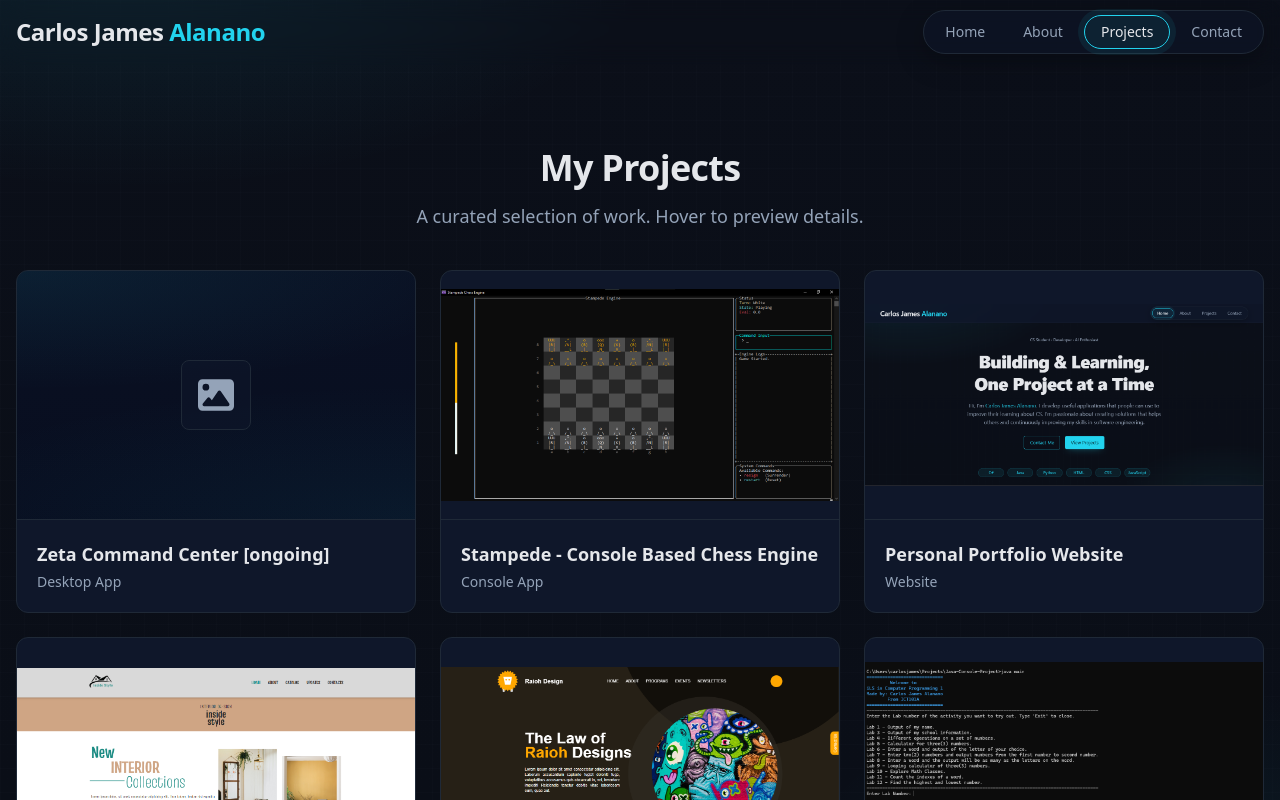
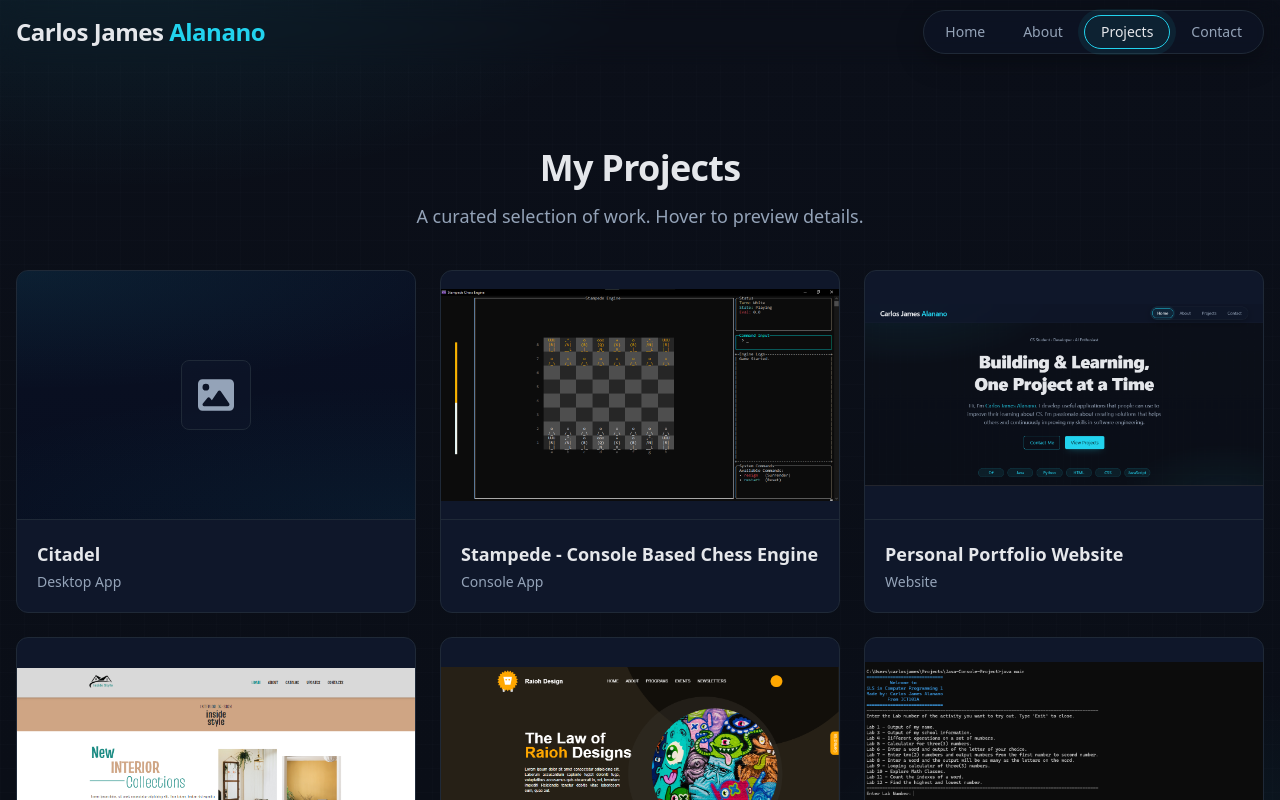
Before and after one commit to cjalanano-dev/portfolio, a React (Vite) app: page /projects in a window 1280 px wide. Shown: the top 800 px of the page. Built offline with nearby package versions, Linux system fonts and the light colour scheme; a small style sheet from the web is missing.

Commit message:
project renamed "ZCC" to "Citadel"

```diff
--- a/src/pages/Projects.jsx
+++ b/src/pages/Projects.jsx
@@ -10,10 +10,10 @@ import first_java from "../assets/img/first_java.png";
 const Projects = () => {
     const projects = [
         {
-            title: "Zeta Command Center [ongoing]",
+            title: "Citadel",
             type: "desktop",
             brief: "A desktop application built with C# and Windows Forms serving as my personal life OS command center.",
-            repo: "https://github.com/cjalanano-dev/zcc"
+            repo: "https://github.com/cjalanano-dev/Citadel",
         },
         {
             title: "Stampede - Console Based Chess Engine",
```
